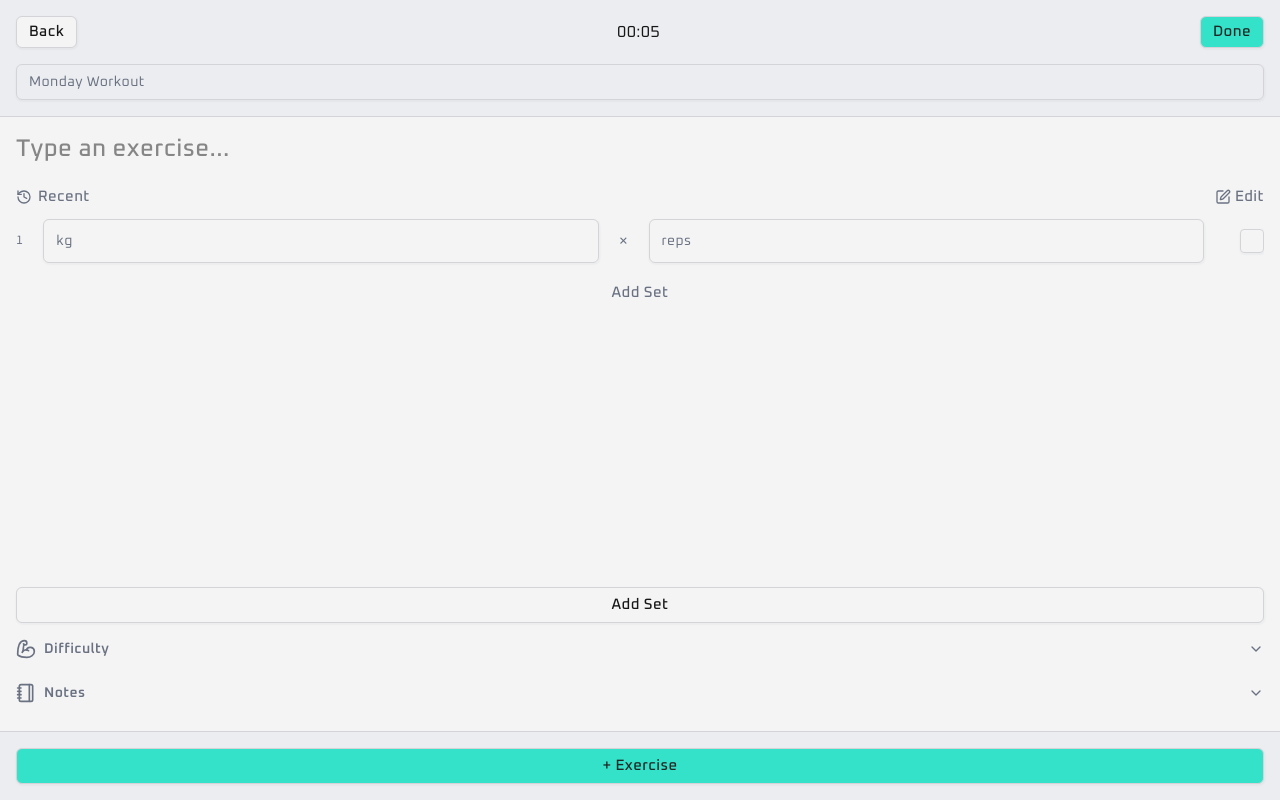
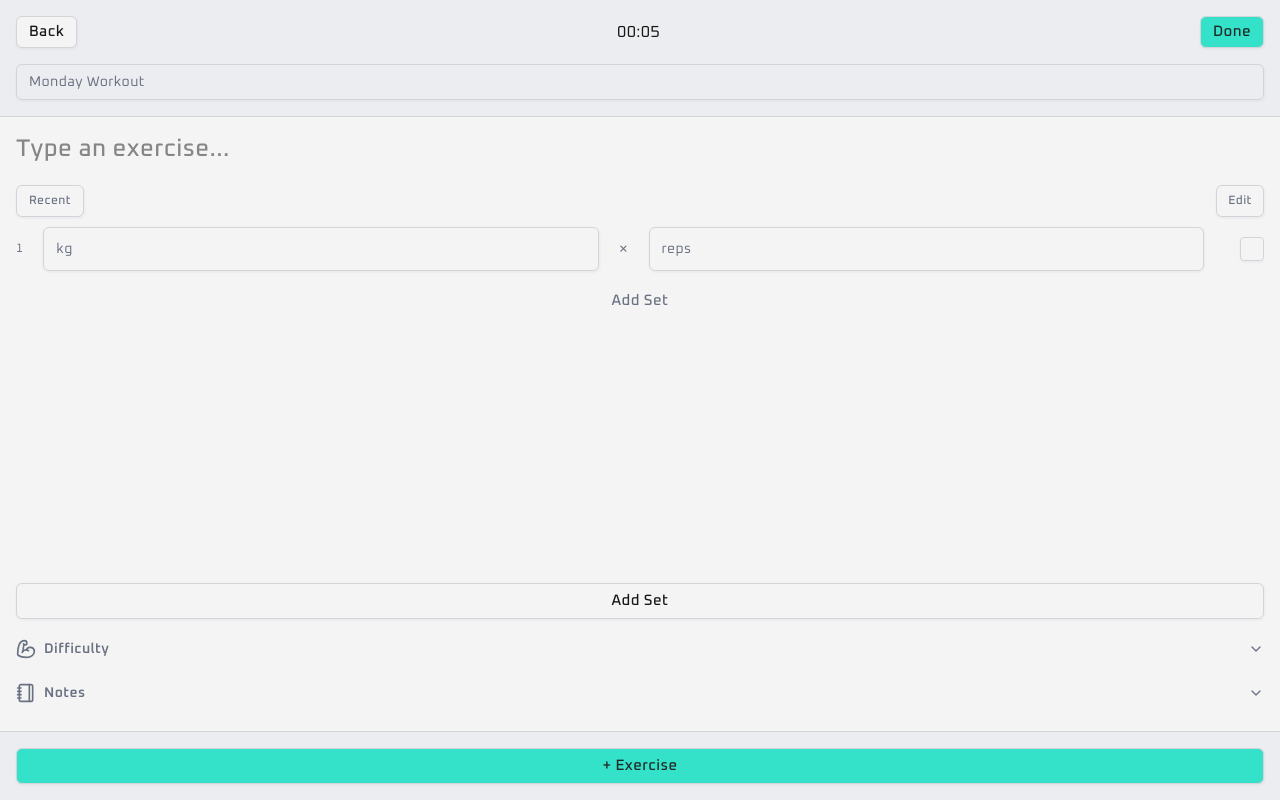
Before and after one commit to laoz40/Horus, a Next.js app: page /workouts/new in a window 1280 px wide. Built offline with nearby package versions, Linux system fonts and the light colour scheme.

Commit message:
update button variants and spacing in ExerciseForm

```diff
--- a/components/ExerciseForm.tsx
+++ b/components/ExerciseForm.tsx
@@ -2,7 +2,6 @@
 
 import { cn } from "@/lib/utils";
 import { Workout } from "@/lib/validateWorkout";
-import { Check, Edit, History } from "lucide-react";
 import { forwardRef, useState } from "react";
 import { useFieldArray, useFormContext } from "react-hook-form";
 import ExerciseCollapsibles from "./ExerciseCollapsibles";
@@ -56,7 +55,7 @@ const ExerciseForm = forwardRef<HTMLDivElement, ExerciseFormProps>(
 		return (
 			<section
 				ref={ref}
-				className={cn("h-full flex flex-col gap-4 p-4", className)}>
+				className={cn("h-full flex flex-col gap-5 p-4", className)}>
 				{/* Exercise Name */}
 				<InputNoBorder
 					placeholder="Type an exercise..."
@@ -80,35 +79,39 @@ const ExerciseForm = forwardRef<HTMLDivElement, ExerciseFormProps>(
 
 				{
 					/*	{exerciseNameBlurred && exerciseData.name.trim() && ( */
-					<div className="h-full flex flex-col gap-1">
+					<div className="h-full flex flex-col gap-2">
 						{/* Recent + Edit Buttons */}
 						<div className="flex flex-row justify-between text-xs">
 							<Button
-								variant="ghost"
+								variant="secondary"
 								size="sm"
 								type="button"
-								className="text-muted-foreground p-0!">
-								<History />
+								className="text-muted-foreground text-xs">
 								Recent
 							</Button>
+							{isEditing ? (
 								<Button
-								variant="ghost"
+									variant="default"
 									size="sm"
 									type="button"
-								className="text-muted-foreground p-0!"
+									className="text-muted-foreground w-12"
 									onClick={() => setIsEditing(!isEditing)}>
-								{isEditing ? (
-									<div className="flex flex-row items-center justify-center gap-1">
-										<Check />
+									<div className="flex flex-row items-center justify-center gap-1 text-xs text-primary-foreground">
 										Done
 									</div>
+								</Button>
 							) : (
-									<div className="flex flex-row items-center justify-center gap-1">
-										<Edit />
+								<Button
+									variant="secondary"
+									size="sm"
+									type="button"
+									className="text-muted-foreground w-12"
+									onClick={() => setIsEditing(!isEditing)}>
+									<div className="flex flex-row items-center justify-center gap-1 text-xs">
 										Edit
 									</div>
+								</Button>
 							)}
-							</Button>
 						</div>
 
 						{/* Set Rows */}
@@ -139,6 +142,15 @@ const ExerciseForm = forwardRef<HTMLDivElement, ExerciseFormProps>(
 						</div>
 
 						{/* Add Set Button */}
+						{isEditing ? (
+							<Button
+								variant="destructive"
+								className="w-full"
+								type="button"
+								onClick={() => console.log("delete")}>
+								Delete Exercise
+							</Button>
+						) : (
 							<Button
 								variant="secondary"
 								className="w-full"
@@ -146,6 +158,7 @@ const ExerciseForm = forwardRef<HTMLDivElement, ExerciseFormProps>(
 								onClick={handleAddSet}>
 								Add Set
 							</Button>
+						)}
 
 						{/* Difficulty and Notes */}
 						<ExerciseCollapsibles exerciseIndex={exerciseIndex} />
--- a/components/SetRow.tsx
+++ b/components/SetRow.tsx
@@ -30,7 +30,7 @@ export default function SetRow({
 					<NumberInput
 						variant="decimal"
 						placeholder="kg"
-						className="text-xl h-11"
+						className="text-2xl h-11"
 						{...register(`exercises.${exerciseIndex}.sets.${setIndex}.weight`, {
 							valueAsNumber: true,
 						})}
@@ -39,7 +39,7 @@ export default function SetRow({
 					<NumberInput
 						variant="integer"
 						placeholder="reps"
-						className="text-xl h-11"
+						className="text-2xl h-11"
 						{...register(`exercises.${exerciseIndex}.sets.${setIndex}.reps`, {
 							valueAsNumber: true,
 						})}
```
Lines whose indentation alone changed are shown as unchanged.
